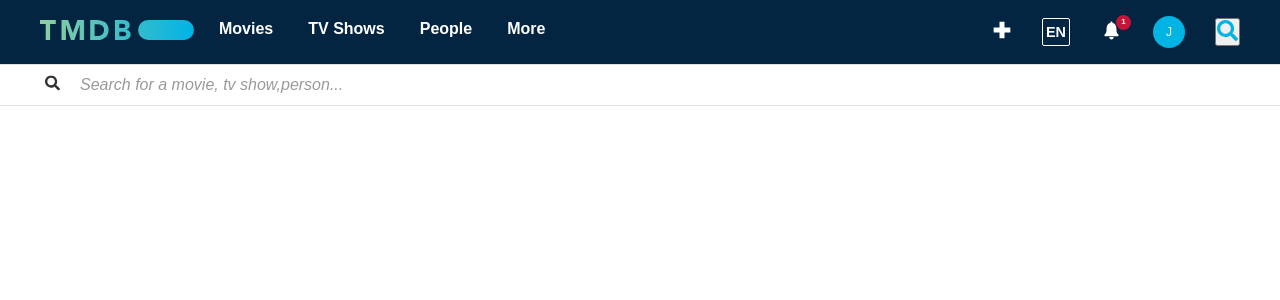
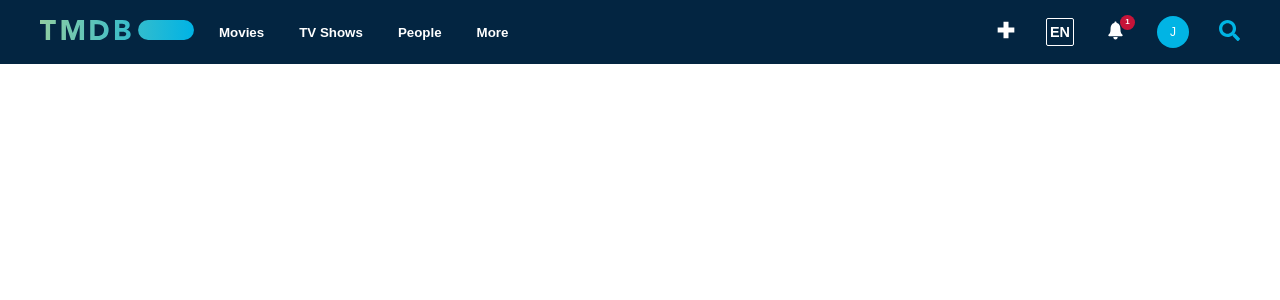
Before and after one commit to TOXA-DEV-R/project-imperator, a React (Create React App) app: page / in a window 1280 px wide. Shown: the top 300 px of the page. Built offline with nearby package versions, Linux system fonts and the light colour scheme.

Commit message:
I'm making the dropdown of header.

```diff
--- a/src/app/Style.js
+++ b/src/app/Style.js
@@ -15,8 +15,13 @@ const GlobalStyle = createGlobalStyle`
     --black: black;
     --darkBlue: 3,37,65;
     --lightGrey: 227,227,227;
+    --padding-tp-btm-40: 40px;
+  }
 
-  }
+.padding-top-bootom{
+  padding-left: var(--padding-tp-btm-40);
+  padding-right: var(--padding-tp-btm-40);
+}
 
   .row {
     display: flex;
--- a/src/components/header/Header.jsx
+++ b/src/components/header/Header.jsx
@@ -1,4 +1,4 @@
-import React, { useState, useEffect, Fragment } from "react";
+import React, { useEffect, Fragment } from "react";
 import { Navbar } from "./HeaderStyle";
 import HeaderRight from "./HeaderRight";
 import HeaderLeft from "./HeaderLeft";
@@ -7,8 +7,13 @@ import { useHeaderContext } from "./context";
 import SearchBar from "./SearchBar";
 
 const Header = () => {
-  const { openSubmenu, navbarSubmenuControl, setNavbarSubmenuControl } =
-    useHeaderContext();
+  const {
+    openSubmenu,
+    navbarSubmenuControl,
+    setNavbarSubmenuControl,
+    searchBarControl,
+    setSubmenuContol,
+  } = useHeaderContext();
 
   const displaySubmenu = (props) => {
     const { id, e } = props;
@@ -23,6 +28,7 @@ const Header = () => {
           : { ...item, control: false };
       })
     );
+    setSubmenuContol(false);
 
     openSubmenu({ center, bottom });
   };
@@ -38,7 +44,7 @@ const Header = () => {
         </div>
       </Navbar>
       <Submenu />
-      <SearchBar />
+      {searchBarControl && <SearchBar />}
     </Fragment>
   );
 };
--- a/src/components/header/HeaderData.js
+++ b/src/components/header/HeaderData.js
@@ -1,7 +1,8 @@
 const HeaderData = [
   {
-    name: "Movies",
+    label: "Movies",
     path: "/",
+    id: 1,
     links: [
       { linkName: "Popular", path: "/" },
       { linkName: "Now Playing", path: "/" },
@@ -10,8 +11,9 @@ const HeaderData = [
     ],
   },
   {
-    name: "TV Shows",
+    label: "TV Shows",
     path: "/",
+    id: 2,
     links: [
       { linkName: "Popular", path: "/" },
       { linkName: "Airing Today", path: "/" },
@@ -20,8 +22,9 @@ const HeaderData = [
     ],
   },
   {
-    name: "People",
+    label: "People",
     path: "/",
+    id: 3,
     links: [
       {
         linkName: "Popular People",
@@ -30,8 +33,9 @@ const HeaderData = [
     ],
   },
   {
-    name: "More",
+    label: "More",
     path: "/",
+    id: 4,
     links: [
       { linkName: "Discussions", path: "/" },
       { linkName: "Leaderboard", path: "/" },
--- a/src/components/header/HeaderLeft.jsx
+++ b/src/components/header/HeaderLeft.jsx
@@ -1,11 +1,17 @@
-import React from "react";
+import React, { useState } from "react";
 import { Link } from "react-router-dom";
 import { NavbarLeft, NavbarMenu } from "./HeaderStyle";
 import Logo from "../../assets/images/Logo_1.svg";
 import HeaderData from "./HeaderData";
-import InsideLink from "./InsideLink";
+import InsideList from "./InsideLink";
 
 const HeaderLeft = () => {
+  const [navbarLinId, setNavbarLinId] = useState(null);
+
+  const navbarLinkOver = (id) => {
+    setNavbarLinId(id);
+  };
+
   return (
     <NavbarLeft className="navbar__left">
       <Link to="/" className="navbar__logo">
@@ -13,10 +19,14 @@ const HeaderLeft = () => {
       </Link>
       <NavbarMenu className="navbar__menu">
         <ul className="navbar__list">
-          {HeaderData.map((item, i) => (
-            <li key={i} className="navbar__link">
-              <Link to={item.path}>{item.name}</Link>
-              {/* <InsideLink links={item.links} /> */}
+          {HeaderData.map((item) => (
+            <li key={item.id} className="navbar__link">
+              <button type="button" onMouseOver={() => navbarLinkOver(item.id)}>
+                {item.label}
+              </button>
+              {item.id === navbarLinId ? (
+                <InsideList links={item.links} />
+              ) : null}
             </li>
           ))}
         </ul>
--- a/src/components/header/HeaderStyle.js
+++ b/src/components/header/HeaderStyle.js
@@ -54,6 +54,7 @@ export const Navbar = styled.header`
 
 export const NavbarLeft = styled.div`
   ${displayFlex}
+  align-items: center;
   .navbar {
     &__logo {
       margin-right: 25px;
@@ -66,16 +67,50 @@ export const NavbarLeft = styled.div`
 `;
 
 export const NavbarMenu = styled.nav`
+  ${displayFlex}
+  align-items: center;
   .navbar {
     &__list {
       ${displayFlex}
+      align-items: center;
     }
 
     &__link {
-      font-weight: 600;
+      position: relative;
       margin-right: 35px;
+      padding: 20px 0;
+      button {
+        font-weight: 600;
+        ${white}
+        background-color: transparent;
+        border: none;
+        cursor: pointer;
+      }
+      &:hover {
+        .navbar-inside__list {
+          display: block;
+        }
+      }
+    }
+    &-inside__list {
+      position: absolute;
+      top: 47px;
+      left: -20px;
+      width: 173px;
+      ${submenuCss}
+      display: none;
+    }
+    &-inside__link {
+      background-color: var(--white);
       a {
-        ${white}
+        color: #000;
+        font-weight: 400;
+        &:hover {
+          color: #16181b;
+        }
+      }
+      &:hover {
+        background-color: #f8f9fa;
       }
     }
   }
@@ -188,5 +223,12 @@ export const NavbarRight = styled.div`
         width: 150px;
       }
     }
+    &__search {
+      button {
+        background-color: transparent;
+        border: unset;
+        cursor: pointer;
+      }
+    }
   }
 `;
--- a/src/components/header/InsideLink.jsx
+++ b/src/components/header/InsideLink.jsx
@@ -1,11 +1,11 @@
 import React from "react";
 import { Link } from "react-router-dom";
 
-const InsideLink = ({ links }) => {
+const InsideList = ({ links }) => {
   return (
-    <ul>
+    <ul className="navbar-inside__list">
       {links.map((item, i) => (
-        <li key={i}>
+        <li key={i} className="navbar-inside__link">
           <Link to={item.path}>{item.linkName}</Link>
         </li>
       ))}
@@ -13,4 +13,4 @@ const InsideLink = ({ links }) => {
   );
 };
 
-export default InsideLink;
+export default InsideList;
--- a/src/components/header/SearchBar.jsx
+++ b/src/components/header/SearchBar.jsx
@@ -1,8 +1,12 @@
-import React from "react";
+import React, { useState } from "react";
 import { FaSearch } from "react-icons/fa";
+import { GrFormClose } from "react-icons/gr";
 import { SearchBarBlock, SearchBarForm } from "./SearchBarStyle";
+import SearchingSuggest from "./SearchingSuggest";
 
 const SearchBar = () => {
+  const [searchControl, setSearchControl] = useState({ opacity: 0 });
+
   return (
     <SearchBarBlock className="search-bar__block">
       <div className="search-bar__container">
@@ -15,10 +19,22 @@ const SearchBar = () => {
               className="search-bar__input"
             />
             <span className="search-bar__icon">
-              <FaSearch style={{ opacity: 0.8, marginLeft: "5px" }} size={15} />
+              <FaSearch style={{ opacity: 0.8 }} size={15} />
+            </span>
+            <span
+              className="search-bar__icon"
+              onMouseOver={() => setSearchControl({ opacity: 7 })}
+              onMouseOut={() => setSearchControl({ opacity: 0 })}
+              style={searchControl}
+            >
+              <GrFormClose
+                style={{ opacity: 0.8, marginLeft: "5px" }}
+                size={18}
+              />
             </span>
           </SearchBarForm>
         </section>
+        <SearchingSuggest />
       </div>
     </SearchBarBlock>
   );
--- a/src/components/header/SearchBarStyle.js
+++ b/src/components/header/SearchBarStyle.js
@@ -3,14 +3,16 @@ import styled from "styled-components";
 export const SearchBarBlock = styled.div`
   width: 100%;
   .search-bar {
+    position: absolute;
+    top: 64px;
+    left: 0;
     &__container {
+      display: flex;
+      flex-direction: column;
     }
     &__section {
+      padding: 0 40px;
       width: 100%;
-      position: absolute;
-      top: 64px;
-      left: 0;
-      padding: 0 40px;
       border-top: 1px solid rgba(var(--lightGrey), 1);
       border-bottom: 1px solid rgba(var(--lightGrey), 1);
     }
@@ -42,6 +44,12 @@ export const SearchBarForm = styled.form`
       top: 50%;
       left: 0;
       transform: translateY(-50%);
+      transition: all 150ms ease-in-out;
+      &:last-of-type {
+        right: 0;
+        left: unset;
+        cursor: pointer;
+      }
     }
   }
 `;
--- /dev/null
+++ b/src/components/header/SearchingSuggest.jsx
@@ -0,0 +1,40 @@
+import React from "react";
+import {
+  SearchingSuggestBlock,
+  SearchSuggestResults,
+} from "./SearchingSuggestStyle";
+import { HiTrendingUp } from "react-icons/hi";
+import { Link } from "react-router-dom";
+import { FaSearch } from "react-icons/fa";
+
+const SearchingSuggest = () => {
+  const SuggestResult = (props) => {
+    return (
+      <li className="search-suggest__result padding-top-bootom">
+        <span
+          style={{ opacity: 0.7, display: "inline-block", marginRight: "8px" }}
+        >
+          <FaSearch size={12} />
+        </span>
+        <Link to={props.path}>{props.name}</Link>
+      </li>
+    );
+  };
+
+  return (
+    <SearchingSuggestBlock className="search-suggest">
+      <div className="search-suggest__title padding-top-bootom">
+        <span className="search-suggest__icon">
+          <HiTrendingUp size={20} />
+        </span>
+        <h2>Trending</h2>
+      </div>
+      <SearchSuggestResults className="search-suggest__results">
+        <SuggestResult path="/" name="Spider-Man: No Way Home" />
+        <SuggestResult path="/" name="Eternals" />
+      </SearchSuggestResults>
+    </SearchingSuggestBlock>
+  );
+};
+
+export default SearchingSuggest;
--- /dev/null
+++ b/src/components/header/SearchingSuggestStyle.js
@@ -0,0 +1,39 @@
+import styled from "styled-components";
+import { css } from "styled-components";
+
+const black = css`
+  color: var(--black);
+`;
+export const SearchingSuggestBlock = styled.div`
+  .search-suggest__title {
+    height: 40px;
+    background: rgba(var(--lightGrey), 0.3);
+    display: flex;
+    align-items: center;
+    h2 {
+      font-size: 1.2em;
+      font-weight: 700;
+      ${black}
+    }
+  }
+  .search-suggest__icon {
+    margin-right: 7px;
+  }
+`;
+
+export const SearchSuggestResults = styled.ul`
+  .search-suggest__result {
+    border-top: 1px solid rgba(var(--lightGrey), 1);
+    padding-top: 10px;
+    padding-bottom: 10px;
+    display: flex;
+    align-items: center;
+    a {
+      font-size: 1em;
+      ${black}
+    }
+    &:last-of-type {
+      border-bottom: 1px solid rgba(var(--lightGrey), 1);
+    }
+  }
+`;
--- a/src/components/header/context.js
+++ b/src/components/header/context.js
@@ -10,6 +10,8 @@ const HeaderProvider = ({ children }) => {
     { name: "USER", control: false, id: 3 },
   ]);
   const [navbarUser, setNavbarUser] = useState(false);
+  const [searchBarControl, setSearchBarControl] = useState(false);
+  const [submenuContol, setSubmenuContol] = useState(false);
 
   const openSubmenu = (props) => {
     setSubmenuStyle({ left: props.center, top: props.bottom });
@@ -24,6 +26,10 @@ const HeaderProvider = ({ children }) => {
         setNavbarSubmenuControl,
         navbarUser,
         setNavbarUser,
+        searchBarControl,
+        setSearchBarControl,
+        submenuContol,
+        setSubmenuContol,
       }}
     >
       {children}
```
